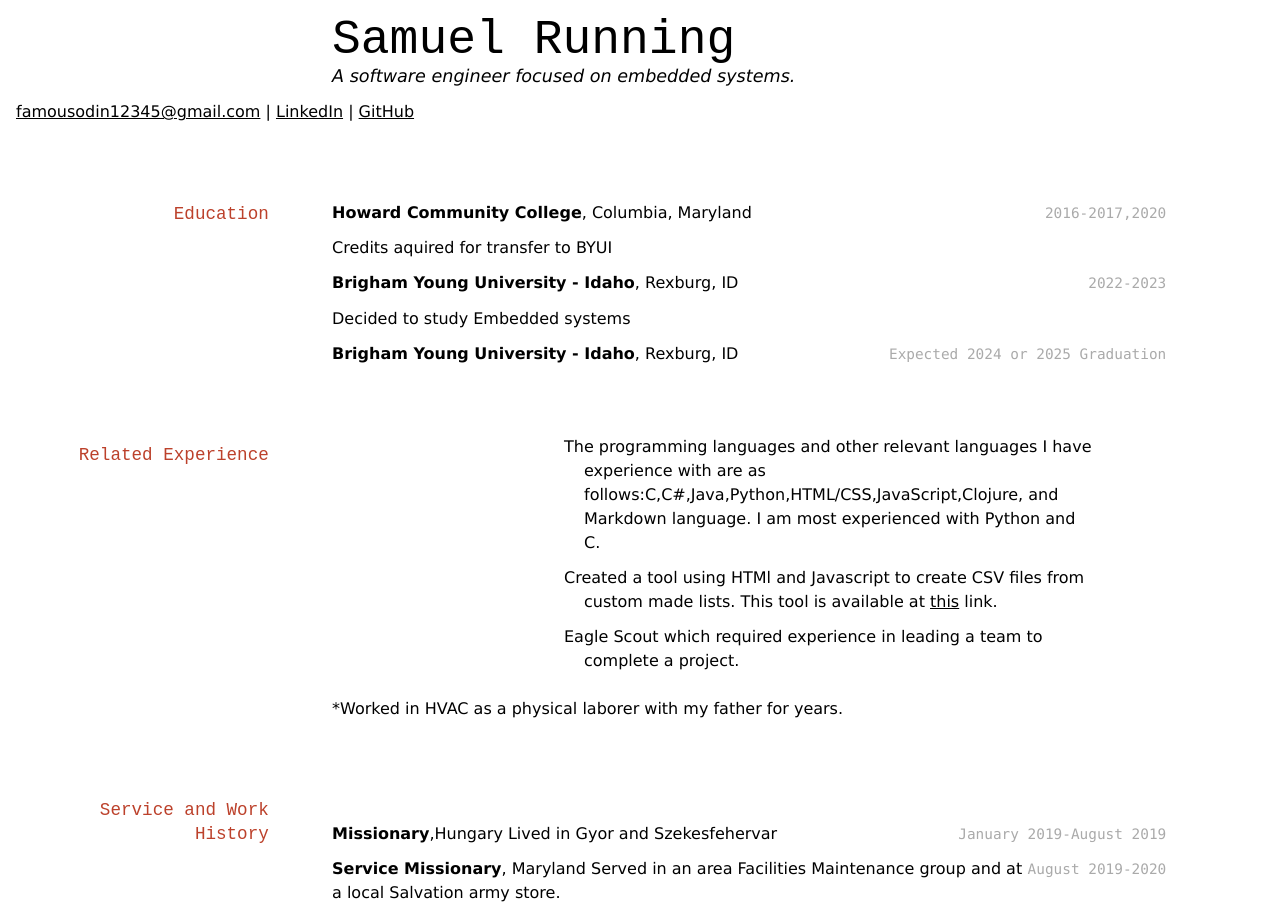
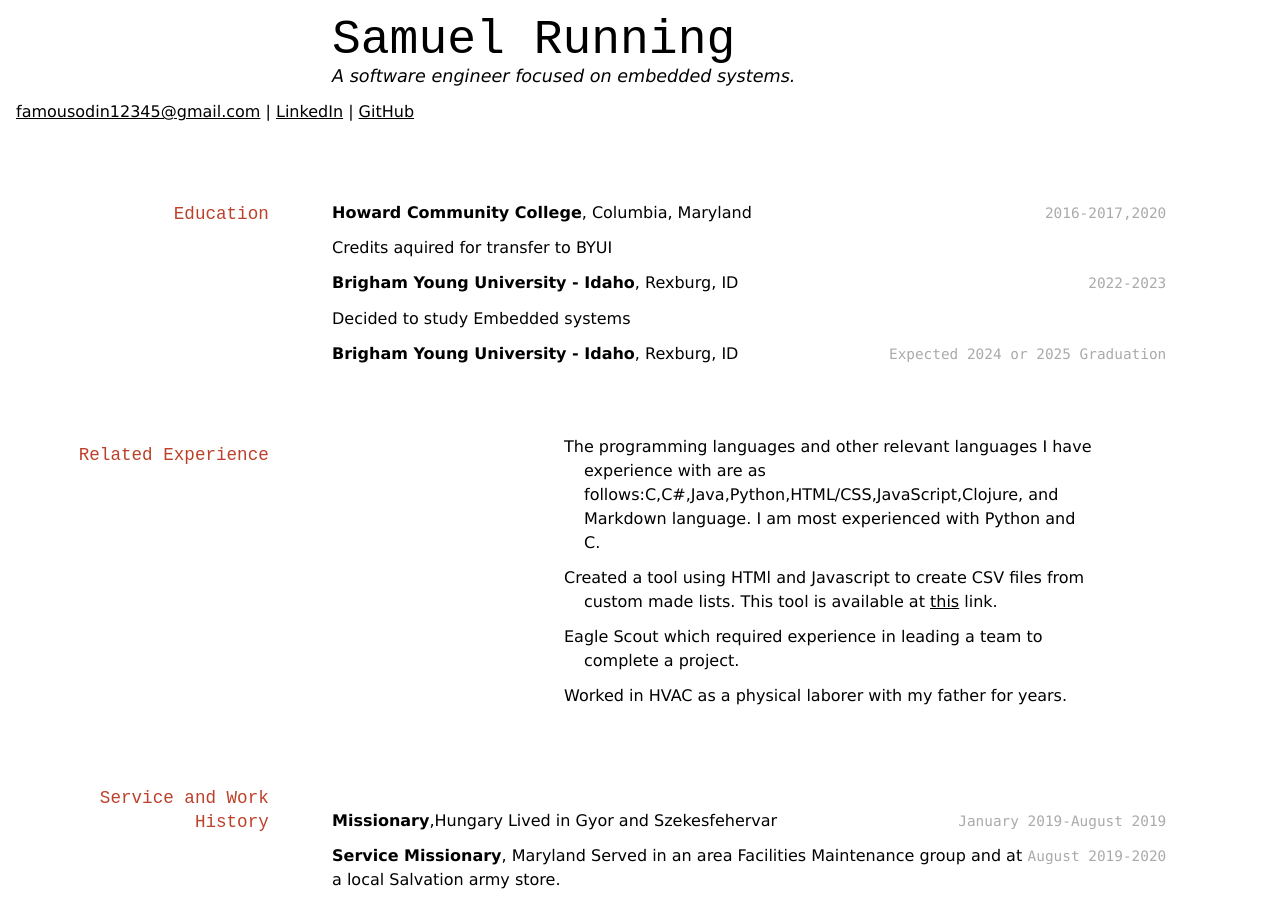
Before and after one commit to Orionthewriter/Running_Resume, a Jekyll site: the page built from docs/index.md, in a window 1280 px wide. Built offline with Jekyll 4.4.1, drawn with Linux system fonts in a browser that asks for light colours.

Commit message:
changed havc to bullet point

```diff
--- a/docs/index.html
+++ b/docs/index.html
@@ -81,8 +81,8 @@
 <li><p>The programming languages and other relevant languages I have experience with are as follows:C,C#,Java,Python,HTML/CSS,JavaScript,Clojure, and Markdown language. I am most experienced with Python and C.</p></li>
 <li><p>Created a tool using HTMl and Javascript to create CSV files from custom made lists. This tool is available at <a href="https://orionthewriter.github.io/WDD-things/Master%20Makers%20List%20page.html">this</a> link.</p></li>
 <li><p>Eagle Scout which required experience in leading a team to complete a project.</p></li>
+<li><p>Worked in HVAC as a physical laborer with my father for years.</p></li>
 </ul>
-<p>*Worked in HVAC as a physical laborer with my father for years.</p>
 </section>
 <section id="service-and-work-history" class="level2">
 <h2 class="anchored" data-anchor-id="service-and-work-history">Service and Work History</h2>
--- a/docs/index.md
+++ b/docs/index.md
@@ -39,7 +39,7 @@
 
 * Eagle Scout which required experience in leading a team to complete a project.
 
-*Worked in HVAC as a physical laborer with my father for years.
+* Worked in HVAC as a physical laborer with my father for years.
 
 ## Service and Work History
 
```
